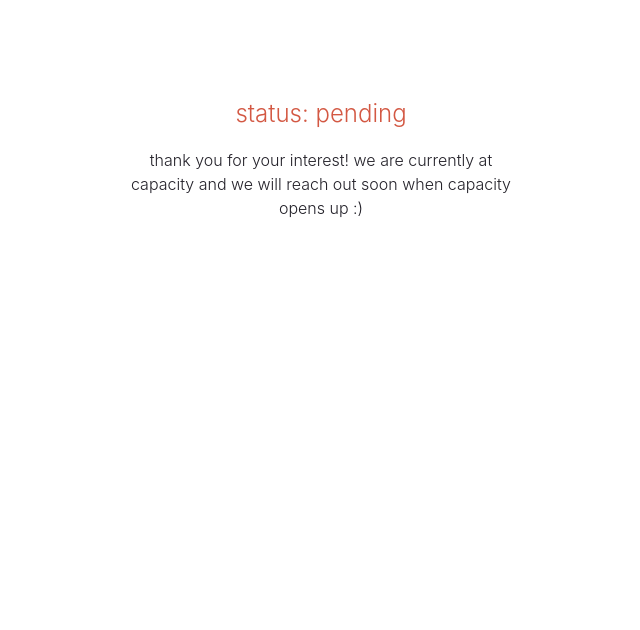
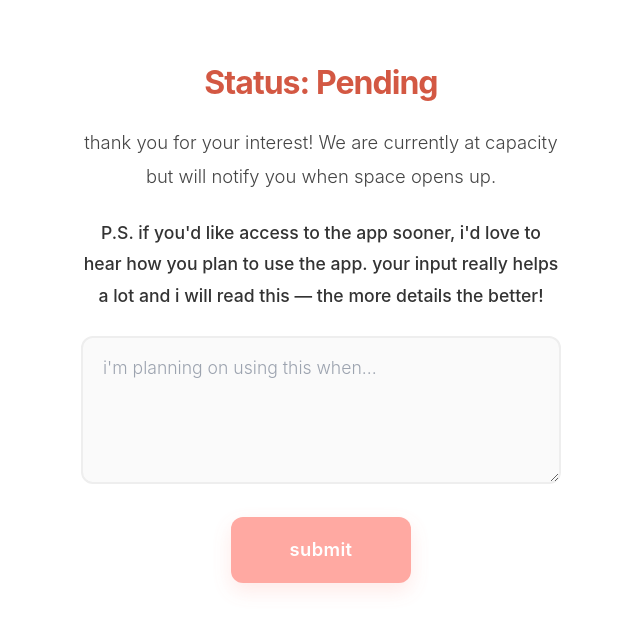
Before and after one commit to rakovskyp/wlc, a Gatsby site: page /capacity in a window 1280 px wide. Shown: the whole page, without its empty margins (319-959 px from the left). Built offline with nearby package versions, Linux system fonts and the light colour scheme; Gatsby itself is replaced by a stand-in of ours.

Commit message:
add user feedback page

```diff
--- a/src/pages/capacity.js
+++ b/src/pages/capacity.js
@@ -2,43 +2,164 @@ import * as React from "react";
 
 const pageStyles = {
   color: "#232129",
-  padding: 96,
+  minHeight: "100vh",
+  display: "flex",
+  alignItems: "flex-start",
+  justifyContent: "center",
+  padding: "32px 24px", // Reduced top padding from 64px to 32px
   fontFamily: "-apple-system, Roboto, sans-serif, serif",
   fontWeight: 300,
   fontSize: 20,
+  lineHeight: 1.6,
+  background: "white",
 };
 
 const containerStyle = {
-  margin: "0 auto",
-  maxWidth: "400px",
+  width: "100%",
+  maxWidth: "600px",
   textAlign: "center",
+  padding: "32px", // Reduced padding from 48px to 32px
 };
 
 const headingAccentStyles = {
   color: "#D35843",
-  fontSize: "1.5rem",
-  marginBottom: "1rem",
+  fontSize: "2rem",
+  marginBottom: "1.5rem", // Reduced margin from 2rem to 1.5rem
+  fontWeight: "700",
+  letterSpacing: "-0.03em",
+  lineHeight: 1.2,
 };
 
 const paragraphStyles = {
-  marginBottom: 24,
-  fontSize: "1rem",
+  marginBottom: 24, // Reduced from 32 to 24
+  fontSize: "1.15rem",
+  lineHeight: 1.8,
+  color: "#454545",
+  maxWidth: "480px",
+  margin: "0 auto 24px", // Reduced bottom margin from 32px to 24px
 };
 
 const ClosedPage = () => {
+  const [userData, setUserData] = React.useState({
+    name: "n/a",
+    phone: "n/a",
+  });
+  const [feedback, setFeedback] = React.useState("");
+
+  React.useEffect(() => {
+    // Retrieve the stored data when the component mounts
+    const storedData = localStorage.getItem('userData');
+    if (storedData) {
+      setUserData(JSON.parse(storedData));
+      // Optionally clear the data after retrieving it
+      localStorage.removeItem('userData');
+    }
+  }, []);
+
+  const handleSubmit = (e) => {
+    e.preventDefault();
+
+    fetch("/api/feedback", {
+      method: "POST",
+      headers: { "Content-Type": "application/json" },
+      body: JSON.stringify({
+        phone: userData.phone,
+        name: userData.name,
+        feedback: feedback,
+      }),
+    })
+      .then(async (response) => {
+        if (response.ok) {
+          window.location.href = "/thankyou";
+        } else {
+          const errorData = await response.json();
+          alert(`Error: ${errorData.error}`);
+        }
+      })
+      .catch((error) => {
+        console.error("Error:", error);
+      });
+  };
+
   return (
     <main style={pageStyles}>
       <div style={containerStyle}>
-        <h1 style={headingAccentStyles}>status: pending</h1>
+        <h1 style={headingAccentStyles}>Status: Pending</h1>
         <p style={paragraphStyles}>
-          thank you for your interest! we are currently at capacity and we will
-          reach out soon when capacity opens up :)
+          thank you for your interest! We are currently at capacity but will notify you when space opens up.
         </p>
+        <p style={{...paragraphStyles, fontWeight: "500", color: "#333", fontSize: "1.1rem"}}>
+          P.S. if you'd like access to the app sooner, i'd love to hear how you plan to use the app. your input really helps a lot and i will read this — the more details the better!
+        </p>
+        <form onSubmit={handleSubmit} style={{maxWidth: "480px", margin: "0 auto"}}>
+          <textarea
+            placeholder="i'm planning on using this when..."
+            style={inputStyle}
+            value={feedback}
+            onChange={(e) => setFeedback(e.target.value)}
+            required
+            rows={4}
+          />
+          <button
+            style={{
+              ...buttonStyle,
+              opacity: feedback.trim() ? 1 : 0.7,
+              cursor: feedback.trim() ? "pointer" : "not-allowed",
+              transform: feedback.trim() ? "translateY(0)" : "none"
+            }}
+            type="submit"
+            disabled={!feedback.trim()}
+            onMouseEnter={(e) => feedback.trim() && (e.target.style.transform = "translateY(-2px)")}
+            onMouseLeave={(e) => feedback.trim() && (e.target.style.transform = "translateY(0)")}
+          >
+            submit
+          </button>
+        </form>
       </div>
     </main>
   );
 };
 
+const inputStyle = {
+  padding: "16px 20px",
+  fontSize: "1.1rem",
+  width: "100%",
+  maxWidth: "100%",
+  borderRadius: "12px",
+  border: "2px solid #eee",
+  marginBottom: "24px",
+  transition: "all 0.2s ease",
+  resize: "vertical",
+  minHeight: "140px",
+  fontFamily: "inherit",
+  backgroundColor: "#fafafa",
+  "&:focus": {
+    borderColor: "#D35843",
+    outline: "none",
+    backgroundColor: "#fff",
+    boxShadow: "0 4px 12px rgba(211, 88, 67, 0.1)"
+  }
+};
+
+const buttonStyle = {
+  backgroundColor: "#FF867C",
+  color: "#fff",
+  padding: "18px 36px",
+  fontSize: "1.15rem",
+  fontWeight: "600",
+  border: "none",
+  borderRadius: "12px",
+  cursor: "pointer",
+  display: "inline-block",
+  textAlign: "center",
+  textDecoration: "none",
+  boxShadow: "0 8px 20px rgba(255, 134, 124, 0.25)",
+  transition: "all 0.2s ease",
+  letterSpacing: "0.02em",
+  width: "auto",
+  minWidth: "180px",
+};
+
 export default ClosedPage;
 
-export const Head = () => <title>with love club - currently at capacity</title>;
+export const Head = () => <title>With Love Club - Currently at Capacity</title>;
--- a/src/pages/join.js
+++ b/src/pages/join.js
@@ -72,7 +72,7 @@ const JoinPage = () => {
     })
       .then(async (response) => {
         if (response.ok) {
-          // Redirect to capacity page on success
+          localStorage.setItem('userData', JSON.stringify({ name, phone }));
           window.location.href = "/capacity";
         } else {
           const errorData = await response.json();
--- /dev/null
+++ b/src/pages/thankyou.js
@@ -0,0 +1,46 @@
+import * as React from "react";
+
+const pageStyles = {
+  color: "#232129",
+  padding: 96,
+  fontFamily: "-apple-system, Roboto, sans-serif, serif",
+  fontWeight: 300,
+  fontSize: 20,
+};
+
+const containerStyle = {
+  margin: "0 auto",
+  maxWidth: "400px",
+  textAlign: "center",
+};
+
+const headingAccentStyles = {
+  color: "#D35843",
+  fontSize: "1.5rem",
+  marginBottom: "1rem",
+};
+
+const paragraphStyles = {
+  marginBottom: 24,
+  fontSize: "1rem",
+};
+
+const ThankYouPage = () => {
+  return (
+    <main style={pageStyles}>
+      <div style={containerStyle}>
+        <h1 style={headingAccentStyles}>thank you!</h1>
+        <p style={paragraphStyles}>
+          i will 100% read this when i get the chance :)
+          <br />
+          <br />
+          if you have any other questions, comments or just want to chat, dm me on instagram <strong>@prestonrack</strong>
+        </p>
+      </div>
+    </main>
+  );
+};
+
+export default ThankYouPage;
+
+export const Head = () => <title>thank you</title>;
```
Also changed, not shown: src/api/feedback.js (added, +62 -0 lines).
